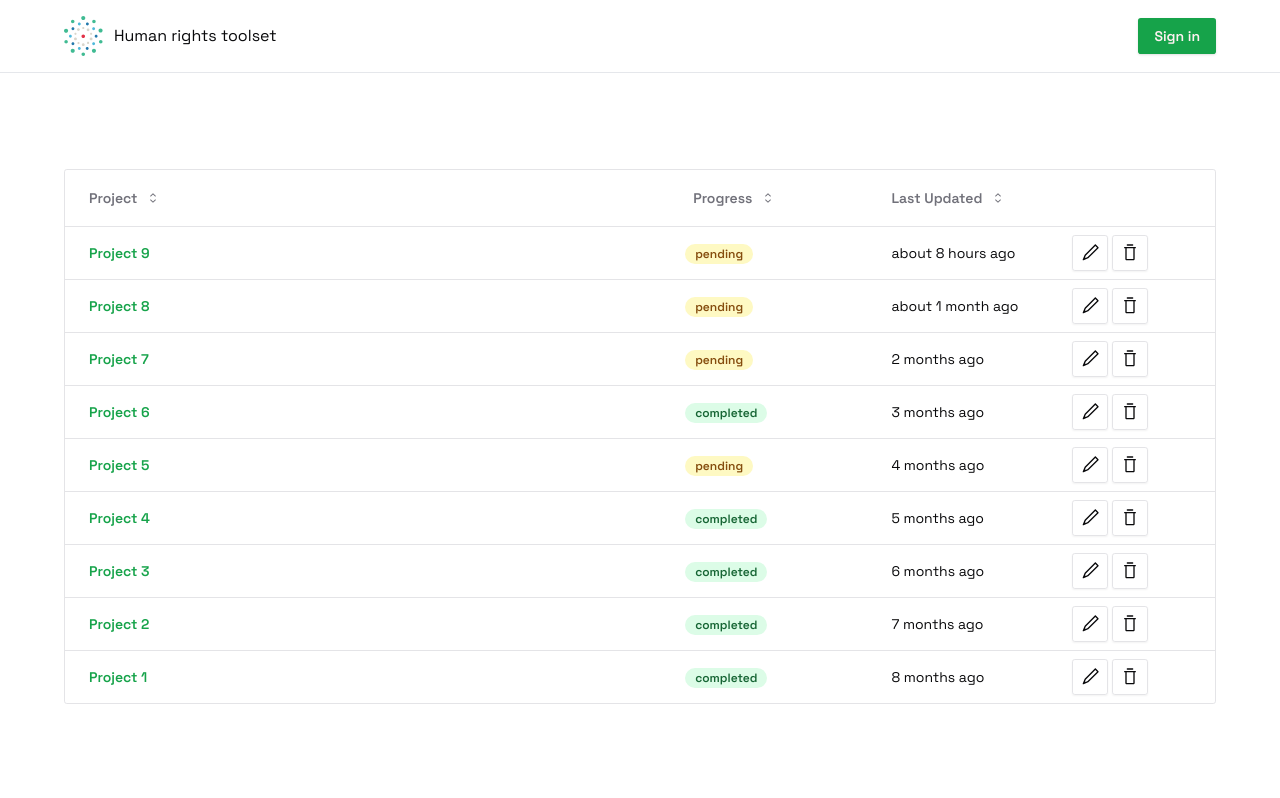
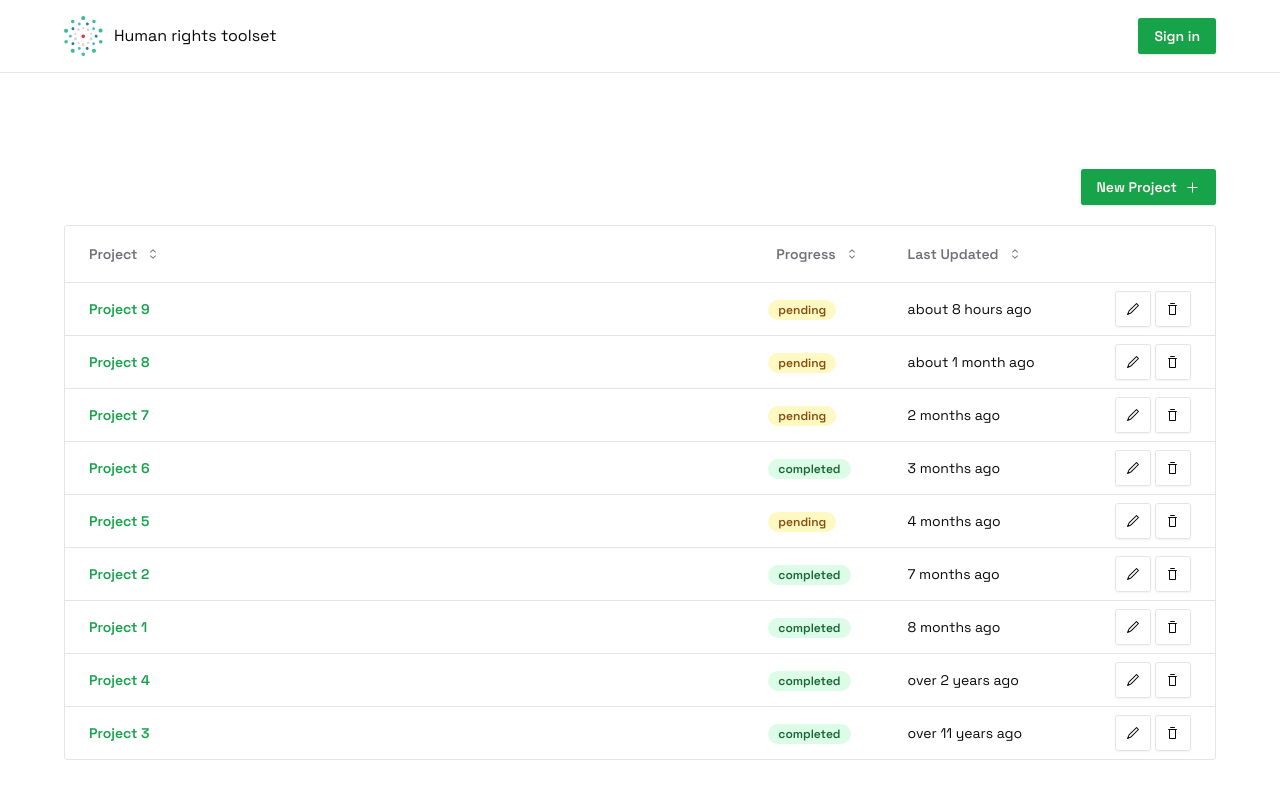
Before and after one commit to Vizzuality/tnc-human-rights-tool, a Next.js app in the folder client/: page /projects in a window 1280 px wide. Shown: the top 798 px of the page. Built offline with nearby package versions, Linux system fonts and the light colour scheme; no server answers.

Commit message:
Projects: minor style fixes

```diff
--- /dev/null
+++ b/client/src/app/projects/[id]/page.tsx
@@ -0,0 +1,10 @@
+export async function gerateMetadata() {
+  return {
+    title: "[id] | Human Rights Tool",
+    description: "Generated by create next app",
+  };
+}
+
+export default function ProjectsPage() {
+  return "id";
+}
--- /dev/null
+++ b/client/src/app/projects/new/page.tsx
@@ -0,0 +1,10 @@
+export async function gerateMetadata() {
+  return {
+    title: "New Project | Human Rights Tool",
+    description: "Generated by create next app",
+  };
+}
+
+export default function ProjectsPage() {
+  return "new";
+}
--- a/client/src/components/ui/tooltip.tsx
+++ b/client/src/components/ui/tooltip.tsx
@@ -19,7 +19,7 @@ const TooltipContent = React.forwardRef<
   <TooltipPrimitive.Content
     ref={ref}
     className={cn(
-      "z-50 overflow-hidden rounded-md bg-primary px-3 py-1.5 text-xs text-primary-foreground animate-in fade-in-0 zoom-in-95 data-[state=closed]:animate-out data-[state=closed]:fade-out-0 data-[state=closed]:zoom-out-95 data-[side=bottom]:slide-in-from-top-2 data-[side=left]:slide-in-from-right-2 data-[side=right]:slide-in-from-left-2 data-[side=top]:slide-in-from-bottom-2",
+      "pointer-events-none z-50 overflow-hidden rounded-md bg-popover px-3 py-1.5 text-xs text-popover-foreground shadow-sm animate-in fade-in-0 zoom-in-95 data-[state=closed]:animate-out data-[state=closed]:fade-out-0 data-[state=closed]:zoom-out-95 data-[side=bottom]:slide-in-from-top-2 data-[side=left]:slide-in-from-right-2 data-[side=right]:slide-in-from-left-2 data-[side=top]:slide-in-from-bottom-2",
       className,
     )}
     {...props}
--- a/client/src/containers/header/index.tsx
+++ b/client/src/containers/header/index.tsx
@@ -30,6 +30,7 @@ export default function Header() {
 
             {!!session && (
               <Button
+                variant="outline"
                 onClick={() => {
                   signOut();
                 }}
--- a/client/src/containers/projects/columns.tsx
+++ b/client/src/containers/projects/columns.tsx
@@ -32,7 +32,7 @@ export type Project = {
 export const columns: ColumnDef<Project>[] = [
   {
     accessorKey: "name",
-    minSize: 400,
+    minSize: 1000,
     header: ({ column }) => {
       return (
         <Button
@@ -84,7 +84,7 @@ export const columns: ColumnDef<Project>[] = [
   },
   {
     accessorKey: "dateUpdated",
-    maxSize: 100,
+    minSize: 250,
     header: ({ column }) => {
       return (
         <Button
@@ -108,15 +108,15 @@ export const columns: ColumnDef<Project>[] = [
   },
   {
     id: "actions",
-    maxSize: 100,
+    maxSize: 0,
     cell: ({ row }) => {
       return (
-        <div className="flex space-x-1">
+        <div className="flex space-x-1 px-4">
           <Tooltip>
             <TooltipTrigger asChild>
               <Link href={`/projects/${row.original.id}`}>
                 <Button variant="outline" size="icon" className="items-center">
-                  <Pencil1Icon className="h-5 w-5" />
+                  <Pencil1Icon />
                 </Button>
               </Link>
             </TooltipTrigger>
@@ -131,7 +131,7 @@ export const columns: ColumnDef<Project>[] = [
               <TooltipTrigger asChild>
                 <AlertDialogTrigger asChild>
                   <Button variant="outline" size="icon" className="items-center">
-                    <TrashIcon className="h-5 w-5" />
+                    <TrashIcon />
                   </Button>
                 </AlertDialogTrigger>
               </TooltipTrigger>
--- a/client/src/containers/projects/index.tsx
+++ b/client/src/containers/projects/index.tsx
@@ -1,8 +1,14 @@
 "use client";
+
+import Link from "next/link";
+
+import { PlusIcon } from "@radix-ui/react-icons";
 
 import { Project, columns } from "@/containers/projects/columns";
 import { ProjectsTable } from "@/containers/projects/table";
 import Wrapper from "@/containers/wrapper";
+
+import { Button } from "@/components/ui/button";
 
 const data: Project[] = [
   {
@@ -21,13 +27,13 @@ const data: Project[] = [
     id: 3,
     name: "Project 3",
     status: "completed",
-    dateUpdated: "2023-03-03",
+    dateUpdated: "2012-03-03",
   },
   {
     id: 4,
     name: "Project 4",
     status: "completed",
-    dateUpdated: "2023-04-04",
+    dateUpdated: "2021-04-04",
   },
   {
     id: 5,
@@ -65,7 +71,15 @@ const data: Project[] = [
 export default function Projects() {
   return (
     <Wrapper>
-      <section className="flex max-w-6xl grow flex-col py-24">
+      <section className="flex max-w-6xl grow flex-col space-y-5 py-24">
+        <div className="flex items-center justify-end">
+          <Link href="/projects/new">
+            <Button className="items-center space-x-2">
+              <span>New Project</span>
+              <PlusIcon />
+            </Button>
+          </Link>
+        </div>
         <ProjectsTable columns={columns} data={data} />
       </section>
     </Wrapper>
```
